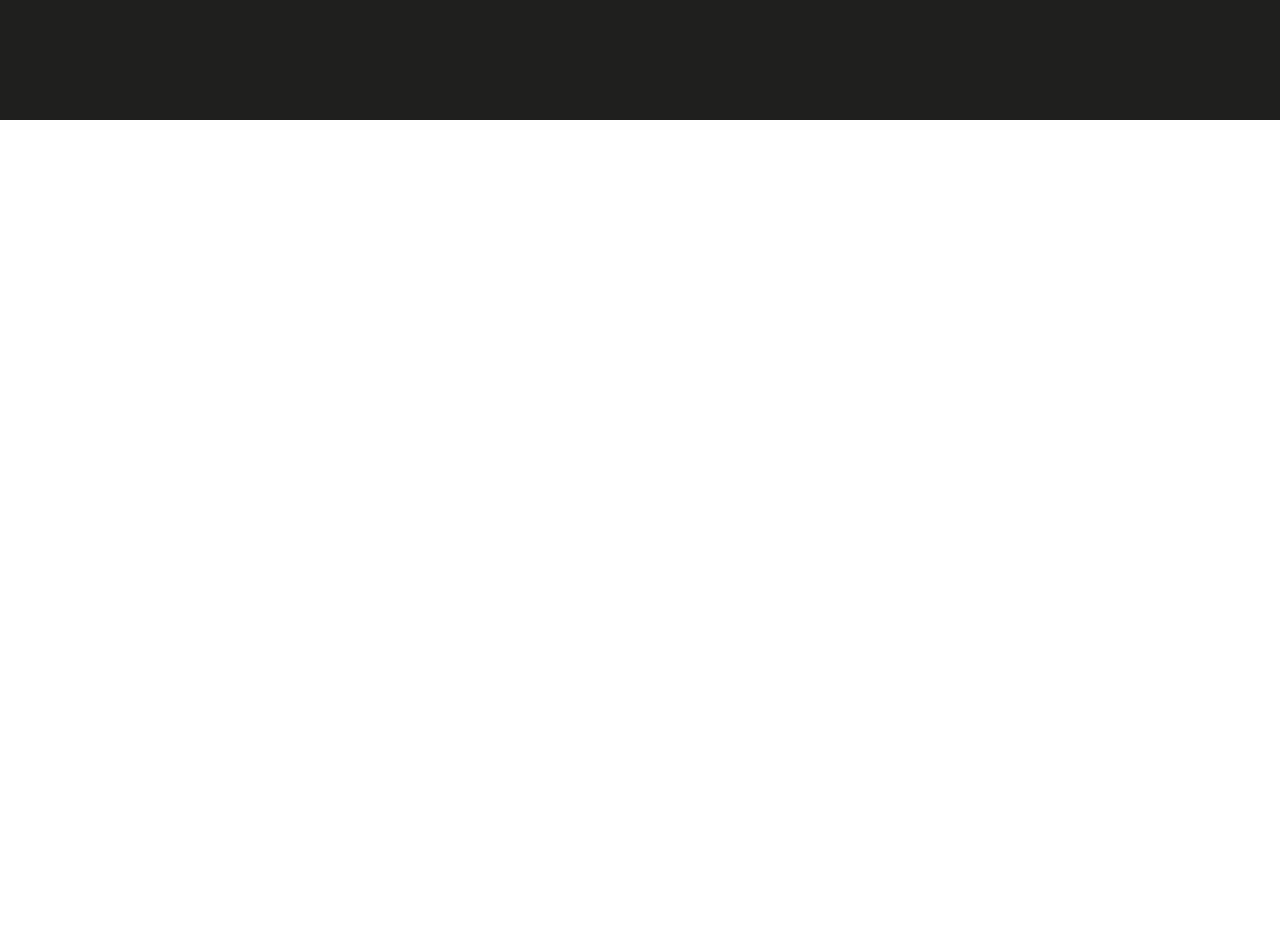
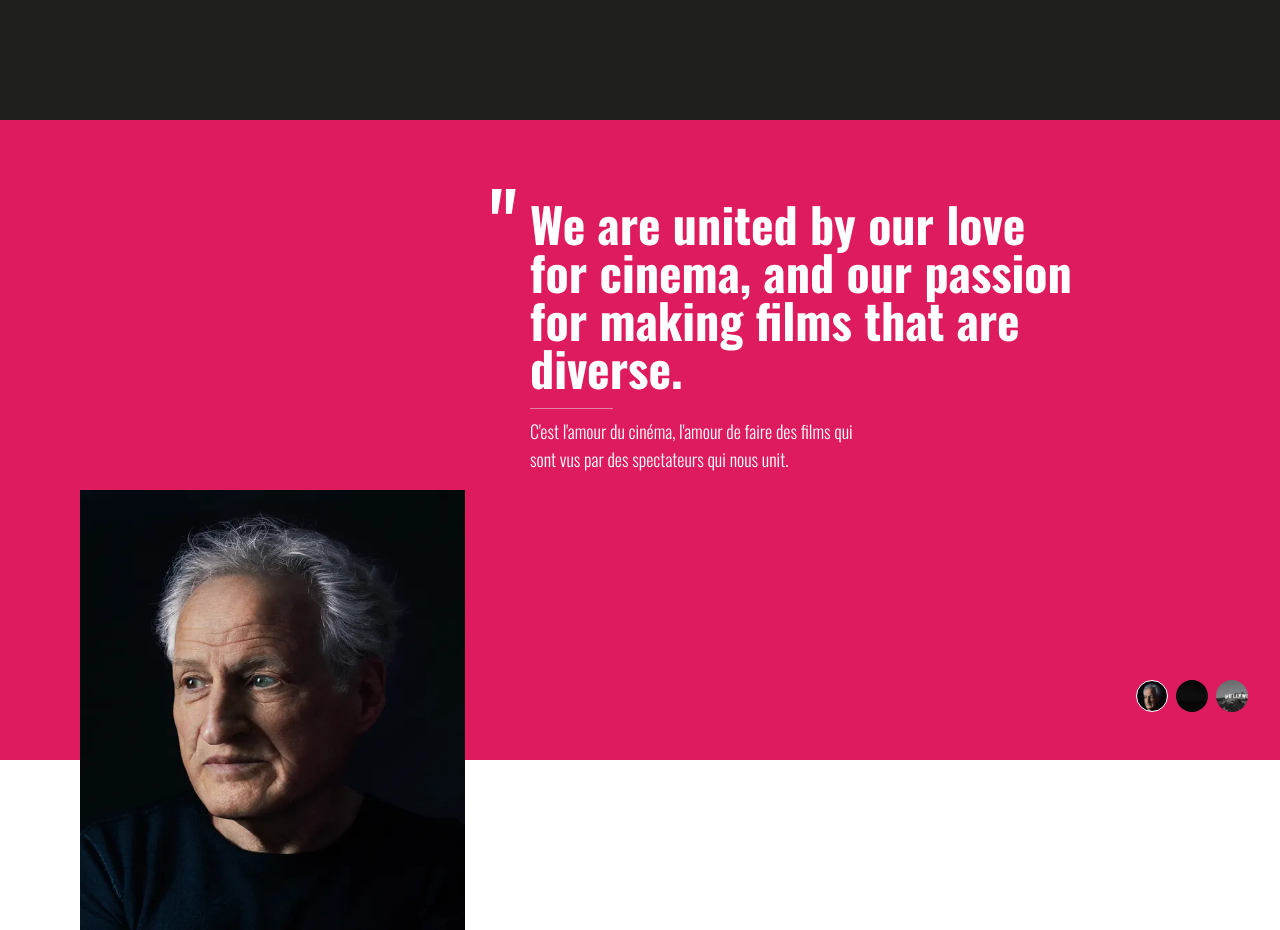
Before and after one commit to Adam-SESAME/SweetPunk-test, a Next.js app: page / in a window 1280 px wide. Shown: the part 1800-2730 px from the top of the page. Before the commit the page ends 1920 px from the top, so only its background shows below. Built offline with nearby package versions, Linux system fonts and the light colour scheme; a web font is replaced by a local one.

Commit message:
:sparkles: static about done

```diff
--- /dev/null
+++ b/src/app/components/Quotes/Quotes.tsx
@@ -0,0 +1,107 @@
+"use client";
+import React, { useState, useEffect } from "react";
+
+const Quotes = () => {
+  const slides = [
+    {
+      image: "michaelman.jpeg",
+      bigText:
+        "We are united by our love for cinema, and our passion for making films that are diverse.",
+      smallText:
+        "C'est l'amour du cinéma, l'amour de faire des films qui sont vus par des spectateurs qui nous unit.",
+    },
+    {
+      image: "camera.jpg",
+      bigText: "Big Text 2",
+      smallText: "Small Text 2",
+    },
+    {
+      image: "hollywood.jpg",
+      bigText: "Big Text 3",
+      smallText: "Small Text 3",
+    },
+  ];
+
+  const [activeSlideIndex, setActiveSlideIndex] = useState(0);
+  const [showBigText, setShowBigText] = useState(false);
+  const [showSmallText, setShowSmallText] = useState(false);
+
+  useEffect(() => {
+    setShowBigText(false);
+    setShowSmallText(false);
+
+    setTimeout(() => {
+      setShowBigText(true);
+    }, 500);
+
+    setTimeout(() => {
+      setShowSmallText(true);
+    }, 500);
+  }, [activeSlideIndex]);
+
+  const handleSlideChange = (index: number) => {
+    setActiveSlideIndex(index);
+  };
+
+  return (
+    <section className="w-full min-h-[80vh] bg-[#DD1B5E] relative flex justify-center items-center pt-[80px] pl-[100px]">
+      <div className="flex flex-col justify-center items-start w-full">
+        <div>
+          <div className="absolute bottom-[-170px] left-[80px]">
+            <img
+              src={slides[activeSlideIndex].image}
+              alt=""
+              className="h-[440px] w-[385px] max-h-full z-10 "
+            />
+          </div>
+          <div
+            className={`text-white z-20 absolute top-[80px] w-[550px] right-[200px] ${
+              showBigText ? "opacity-100" : "opacity-0"
+            } transition-opacity duration-500 ease-out`}
+          >
+            <p className="font-oswald text-[100px] absolute left-[-40px] top-[-50px]">
+              "
+            </p>
+            <h2 className="text-5xl font-bold font-oswald pb-4">
+              {slides[activeSlideIndex].bigText.split("").map((char, i) => (
+                <span
+                  key={i}
+                  style={{ display: `${showBigText ? "inline" : "none"}` }}
+                >
+                  {char}
+                </span>
+              ))}
+            </h2>
+            <hr className="pt-2 opacity-50 w-[15%]" />
+            <p className="font-light text-lg font-oswald w-[350px]">
+              {showSmallText ? slides[activeSlideIndex].smallText : ""}
+            </p>
+          </div>
+        </div>
+      </div>
+
+      <div className="absolute bottom-12 right-8 flex space-x-2">
+        {slides.map((slide, index) => (
+          <button
+            key={index}
+            onClick={() => handleSlideChange(index)}
+            style={{
+              backgroundImage: `url(${slide.image})`,
+              backgroundSize: "cover",
+              width: "2rem",
+              height: "2rem",
+              borderRadius: "90px",
+              outline: "none",
+              cursor: "pointer",
+            }}
+            className={`${
+              index === activeSlideIndex ? "border-[1px] border-white" : ""
+            }`}
+          ></button>
+        ))}
+      </div>
+    </section>
+  );
+};
+
+export default Quotes;
--- a/src/app/page.tsx
+++ b/src/app/page.tsx
@@ -2,6 +2,7 @@ import Image from "next/image";
 import Header from "./components/Header/Header";
 import Hero from "./components/Hero/Hero";
 import About from "./components/About/About";
+import Quotes from "./components/Quotes/Quotes";
 
 export default function Home() {
   return (
@@ -9,6 +10,7 @@ export default function Home() {
       <Header />
       <Hero />
       <About />
+      <Quotes />
     </>
   );
 }
```
Also changed, not shown: public/michaelman.jpeg (added).
